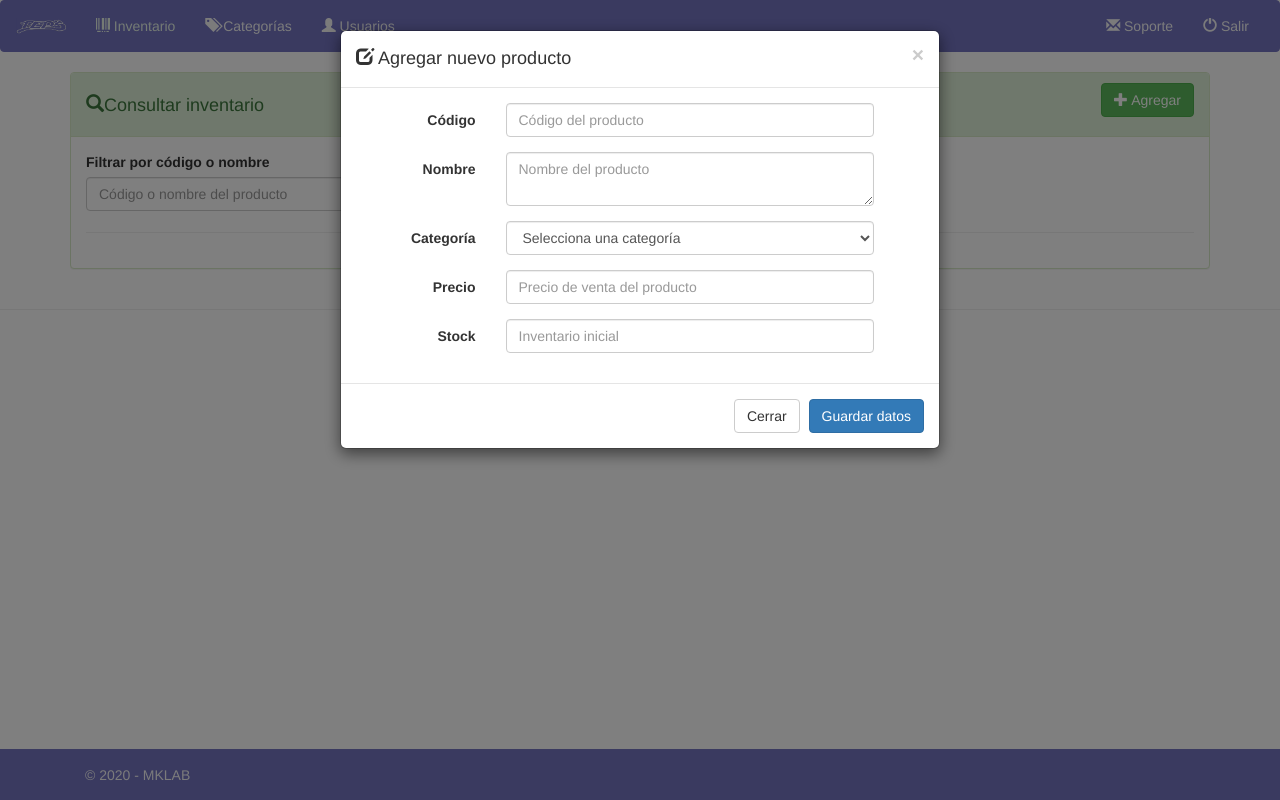
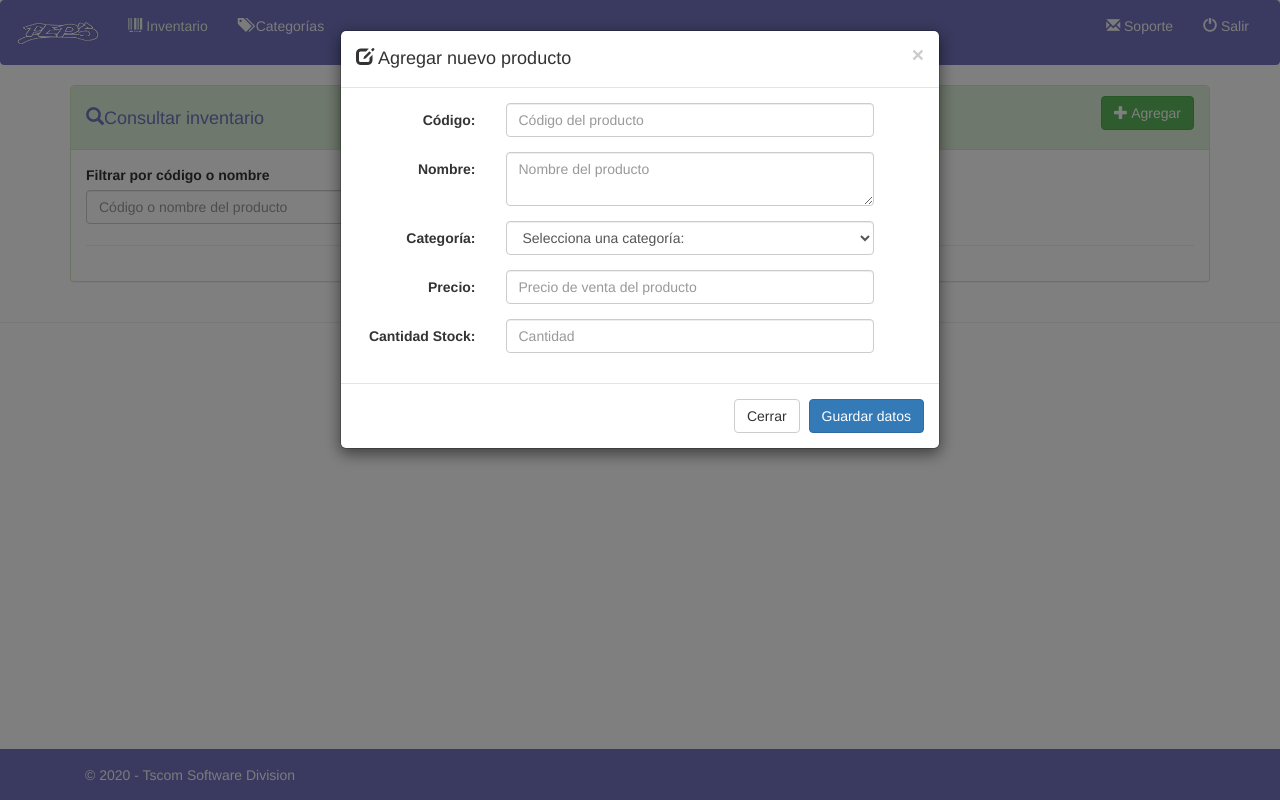
Before and after one commit to MiguelOcegueraM/inventarioTest, a PHP site: page /stock.php in a window 1280 px wide, after a click on "Agregar". Run offline with PHP 8.4, Linux system fonts and the light colour scheme; a user stored in the database is signed in; data comes from the database, SQL or seed files in the repository; data that the repository does not hold is empty; some libraries are stand-ins or nearby versions.

Commit message:
Primer entregable
Por corregir cuestion de imagenes y usuarios

```diff
--- a/ajax/buscar_categorias.php
+++ b/ajax/buscar_categorias.php
@@ -1,10 +1,5 @@
 <?php
 
-	/*-------------------------
-	Autor: Obed Alvarado
-	Web: obedalvarado.pw
-	Mail: info@obedalvarado.pw
-	---------------------------*/
 	include('is_logged.php');//Archivo verifica que el usario que intenta acceder a la URL esta logueado
 	/* Connect To Database*/
 	require_once ("../config/db.php");//Contiene las variables de configuracion para conectar a la base de datos
--- a/ajax/buscar_productos.php
+++ b/ajax/buscar_productos.php
@@ -1,10 +1,5 @@
 <?php
 
-	/*-------------------------
-	Autor: Obed Alvarado
-	Web: obedalvarado.pw
-	Mail: info@obedalvarado.pw
-	---------------------------*/
 	include('is_logged.php');//Archivo verifica que el usario que intenta acceder a la URL esta logueado
 	/* Connect To Database*/
 	require_once ("../config/db.php");//Contiene las variables de configuracion para conectar a la base de datos
--- a/ajax/nuevo_producto.php
+++ b/ajax/nuevo_producto.php
@@ -26,6 +26,7 @@ include('is_logged.php');//Archivo verifica que el usario que intenta acceder a
 		$stock=intval($_POST['stock']);
 		$id_categoria=intval($_POST['categoria']);
 		$precio_venta=floatval($_POST['precio']);
+		//$imagen_producto = addslashes(file_get_contents($_FILES['imagen_producto']['tmp_name']));
 		$date_added=date("Y-m-d H:i:s");
 
 		$sql="INSERT INTO products (codigo_producto, nombre_producto, date_added, precio_producto, stock, id_categoria) VALUES ('$codigo','$nombre','$date_added','$precio_venta', '$stock','$id_categoria')";
--- a/css/custom.css
+++ b/css/custom.css
@@ -11,6 +11,7 @@ http://work.smarchal.com/twbscolor/
 
 .navbar-default .navbar-brand {
     color: #f7f7f7;
+    height: 63px;
 }
 
 .navbar-default .navbar-brand:hover,
@@ -162,3 +163,14 @@ http://work.smarchal.com/twbscolor/
 a {
     color: #7474C1;
 }
+
+.panel-success>.panel-heading {
+    color: #7474C1;
+    background-color: #7474C1;
+}
+
+.panel-success>.panel-heading {
+    color: #7474C1;
+    background-color: #dff0d8;
+    border-color: #d6e9c6;
+}
--- a/footer.php
+++ b/footer.php
@@ -1,6 +1,6 @@
 <div class="navbar navbar-default navbar-fixed-bottom" >
     <div class="container">
-      <p class="navbar-text pull-left">&copy <?php echo date('Y');?> - MKLAB
+      <p class="navbar-text pull-left">&copy <?php echo date('Y');?> - Tscom Software Division
       </p>
    </div>
 </div>
--- a/js/usuarios.js
+++ b/js/usuarios.js
@@ -20,7 +20,7 @@
 
 		function eliminar(id) {
 		    var q = $("#q").val();
-		    if (confirm("Realmente deseas eliminar el usuario")) {
+		    if (confirm("¿Realmente deseas eliminar el usuario?")) {
 		        $.ajax({
 		            type: "GET",
 		            url: "./ajax/buscar_usuarios.php",
--- a/modal/agregar_stock.php
+++ b/modal/agregar_stock.php
@@ -7,18 +7,18 @@
     <div class="modal-content">
       <div class="modal-header">
         <button type="button" class="close" data-dismiss="modal">×</button>
-        <h4 class="modal-title">Agregar Stock</h4>
+        <h4 class="modal-title">Agregar a Stock</h4>
       </div>
       <div class="modal-body">
 
           <div class="form-group">
-            <label for="quantity" class="col-sm-2 control-label">Cantidad</label>
+            <label for="quantity" class="col-sm-2 control-label">Cantidad: </label>
             <div class="col-sm-6">
               <input type="number" min="1" name="quantity" class="form-control" id="quantity" value="" placeholder="Cantidad" required="">
             </div>
           </div>
           <div class="form-group">
-            <label for="reference" class="col-sm-2 control-label">Referencia</label>
+            <label for="reference" class="col-sm-2 control-label">Referencia: </label>
             <div class="col-sm-6">
               <input type="text" name="reference" class="form-control" id="reference" value="" placeholder="Referencia">
             </div>
--- a/modal/editar_categorias.php
+++ b/modal/editar_categorias.php
@@ -14,7 +14,7 @@
 			<form class="form-horizontal" method="post" id="editar_categoria" name="editar_categoria">
 			<div id="resultados_ajax2"></div>
 			  <div class="form-group">
-				<label for="mod_nombre" class="col-sm-3 control-label">Nombre</label>
+				<label for="mod_nombre" class="col-sm-3 control-label">Nombre: </label>
 				<div class="col-sm-8">
 				  <input type="text" class="form-control" id="mod_nombre" name="mod_nombre"  required>
 					<input type="hidden" name="mod_id" id="mod_id">
@@ -24,7 +24,7 @@
 
 
 			  <div class="form-group">
-				<label for="mod_descripcion" class="col-sm-3 control-label">Descripción</label>
+				<label for="mod_descripcion" class="col-sm-3 control-label">Descripción: </label>
 				<div class="col-sm-8">
 				  <textarea class="form-control" id="mod_descripcion" name="mod_descripcion" ></textarea>
 				</div>
--- a/modal/editar_productos.php
+++ b/modal/editar_productos.php
@@ -14,24 +14,24 @@
 			<form class="form-horizontal" method="post" id="editar_producto" name="editar_producto">
 			<div id="resultados_ajax2"></div>
 			  <div class="form-group">
-				<label for="mod_codigo" class="col-sm-3 control-label">Código</label>
+				<label for="mod_codigo" class="col-sm-3 control-label">Código: </label>
 				<div class="col-sm-8">
 				  <input type="text" class="form-control" id="mod_codigo" name="mod_codigo" placeholder="Código del producto" required>
 					<input type="hidden" name="mod_id" id="mod_id">
 				</div>
 			  </div>
 			   <div class="form-group">
-				<label for="mod_nombre" class="col-sm-3 control-label">Nombre</label>
+				<label for="mod_nombre" class="col-sm-3 control-label">Nombre: </label>
 				<div class="col-sm-8">
 				  <textarea class="form-control" id="mod_nombre" name="mod_nombre" placeholder="Nombre del producto" required></textarea>
 				</div>
 			  </div>
 
 			  <div class="form-group">
-				<label for="mod_categoria" class="col-sm-3 control-label">Categoría</label>
+				<label for="mod_categoria" class="col-sm-3 control-label">Categoría: </label>
 				<div class="col-sm-8">
 					<select class='form-control' name='mod_categoria' id='mod_categoria' required>
-						<option value="">Selecciona una categoría</option>
+						<option value="">Selecciona una categoría: </option>
 							<?php
 							$query_categoria=mysqli_query($con,"select * from categorias order by nombre_categoria");
 							while($rw=mysqli_fetch_array($query_categoria))	{
@@ -45,16 +45,23 @@
 			  </div>
 
 			  <div class="form-group">
-				<label for="mod_precio" class="col-sm-3 control-label">Precio</label>
+				<label for="mod_precio" class="col-sm-3 control-label">Precio: </label>
 				<div class="col-sm-8">
 				  <input type="text" class="form-control" id="mod_precio" name="mod_precio" placeholder="Precio de venta del producto" required pattern="^[0-9]{1,5}(\.[0-9]{0,2})?$" title="Ingresa sólo números con 0 ó 2 decimales" maxlength="8">
 				</div>
 			  </div>
 
 			 <div class="form-group">
-				<label for="mod_stock" class="col-sm-3 control-label">Stock</label>
+				<label for="mod_stock" class="col-sm-3 control-label">Cantidad en stock: </label>
 				<div class="col-sm-8">
 				  <input type="number" min="0" class="form-control" id="mod_stock" name="mod_stock" placeholder="Inventario inicial" required  maxlength="8" readonly>
+				</div>
+			</div>
+
+			<div class="form-group">
+				<label for="stock" class="col-sm-3 control-label">Imagen del producto: </label>
+				<div class="col-sm-8">
+				  <input type="file" min="0" class="form-control" id="stock" name="imagen" placeholder="imagen_producto">
 				</div>
 			</div>
 
--- a/modal/eliminar_stock.php
+++ b/modal/eliminar_stock.php
@@ -7,18 +7,18 @@
     <div class="modal-content">
       <div class="modal-header">
         <button type="button" class="close" data-dismiss="modal">×</button>
-        <h4 class="modal-title">Eliminar Stock</h4>
+        <h4 class="modal-title">Retirar de Stock</h4>
       </div>
       <div class="modal-body">
 
           <div class="form-group">
-            <label for="quantity" class="col-sm-2 control-label">Cantidad</label>
+            <label for="quantity" class="col-sm-2 control-label">Cantidad: </label>
             <div class="col-sm-6">
               <input type="number" min="1" name="quantity_remove" class="form-control" id="quantity_remove" value="" placeholder="Cantidad" required="">
             </div>
           </div>
           <div class="form-group">
-            <label for="reference" class="col-sm-2 control-label">Referencia</label>
+            <label for="reference" class="col-sm-2 control-label">Referencia: </label>
             <div class="col-sm-6">
               <input type="text" name="reference_remove" class="form-control" id="reference_remove" value="" placeholder="Referencia">
             </div>
--- a/modal/registro_categorias.php
+++ b/modal/registro_categorias.php
@@ -14,7 +14,7 @@
 			<form class="form-horizontal" method="post" id="guardar_categoria" name="guardar_categoria">
 			<div id="resultados_ajax"></div>
 			  <div class="form-group">
-				<label for="nombre" class="col-sm-3 control-label">Nombre</label>
+				<label for="nombre" class="col-sm-3 control-label">Nombre: </label>
 				<div class="col-sm-8">
 				  <input type="text" class="form-control" id="nombre" name="nombre" required>
 				</div>
@@ -22,7 +22,7 @@
 
 
 			  <div class="form-group">
-				<label for="descripcion" class="col-sm-3 control-label">Descripción</label>
+				<label for="descripcion" class="col-sm-3 control-label">Descripción: </label>
 				<div class="col-sm-8">
 					<textarea class="form-control" id="descripcion" name="descripcion"   maxlength="255" ></textarea>
 
--- a/modal/registro_productos.php
+++ b/modal/registro_productos.php
@@ -11,17 +11,17 @@
 			<h4 class="modal-title" id="myModalLabel"><i class='glyphicon glyphicon-edit'></i> Agregar nuevo producto</h4>
 		  </div>
 		  <div class="modal-body">
-			<form class="form-horizontal" method="post" id="guardar_producto" name="guardar_producto">
+			<form class="form-horizontal" action="nuevo_producto.php" method="post" id="guardar_producto" name="guardar_producto" enctype="multipart/form-data" >
 					<div id="resultados_ajax_productos"></div>
 					<div class="form-group">
-				<label for="codigo" class="col-sm-3 control-label">Código</label>
+						<label for="codigo" class="col-sm-3 control-label">Código: </label>
 						<div class="col-sm-8">
 						<input type="text" class="form-control" id="codigo" name="codigo" placeholder="Código del producto" required>
 						</div>
 					</div>
 
 					<div class="form-group">
-				<label for="nombre" class="col-sm-3 control-label">Nombre</label>
+						<label for="nombre" class="col-sm-3 control-label">Nombre: </label>
 						<div class="col-sm-8">
 							<textarea class="form-control" id="nombre" name="nombre" placeholder="Nombre del producto" required maxlength="255" ></textarea>
 
@@ -29,10 +29,10 @@
 					</div>
 
 					<div class="form-group">
-				<label for="categoria" class="col-sm-3 control-label">Categoría</label>
+						<label for="categoria" class="col-sm-3 control-label">Categoría: </label>
 						<div class="col-sm-8">
 							<select class='form-control' name='categoria' id='categoria' required>
-						<option value="">Selecciona una categoría</option>
+								<option value="">Selecciona una categoría: </option>
 									<?php
 									$query_categoria=mysqli_query($con,"select * from categorias order by nombre_categoria");
 									while($rw=mysqli_fetch_array($query_categoria))	{
@@ -46,18 +46,25 @@
 					</div>
 
 					<div class="form-group">
-				<label for="precio" class="col-sm-3 control-label">Precio</label>
+						<label for="precio" class="col-sm-3 control-label">Precio: </label>
 						<div class="col-sm-8">
 							<input type="text" class="form-control" id="precio" name="precio" placeholder="Precio de venta del producto" required pattern="^[0-9]{1,5}(\.[0-9]{0,2})?$" title="Ingresa sólo números con 0 ó 2 decimales" maxlength="8">
 						</div>
 					</div>
 
 					<div class="form-group">
-				<label for="stock" class="col-sm-3 control-label">Stock</label>
+						<label for="stock" class="col-sm-3 control-label">Cantidad Stock: </label>
 						<div class="col-sm-8">
-				  <input type="number" min="0" class="form-control" id="stock" name="stock" placeholder="Inventario inicial" required  maxlength="8">
+							<input type="number" min="0" class="form-control" id="stock" name="stock" placeholder="Cantidad" required  maxlength="8">
 						</div>
 					</div>
+
+					<!-- <div class="form-group">
+						<label for="stock" class="col-sm-3 control-label">Imagen del producto: </label>
+						<div class="col-sm-8">
+							<input type="file" class="form-control" id="imagen_producto" name="imagen_producto" placeholder="imagen"  >
+						</div>
+					</div> -->
 
 
 
--- a/navbar.php
+++ b/navbar.php
@@ -12,8 +12,8 @@
         <span class="icon-bar"></span>
         <span class="icon-bar"></span>
       </button>
-      <a  href="index.php">
-        <img class="navbar-brand" src="img/pepslogo.png" alt="logo">
+      <a  href="index.php" >
+        <img class="navbar-brand" id="logo" src="img/pepslogo.png" alt="logo">
       </a>
     </div>
 
@@ -21,11 +21,11 @@
     <div class="collapse navbar-collapse" id="bs-example-navbar-collapse-1">
       <ul class="nav navbar-nav">
         <li class="<?php if (isset($active_productos)){echo $active_productos;}?>"><a href="stock.php"><i class='glyphicon glyphicon-barcode'></i> Inventario</a></li>
-		<li class="<?php if (isset($active_categoria)){echo $active_categoria;}?>"><a href="categorias.php"><i class='glyphicon glyphicon-tags'></i> Categorías</a></li>
-		<li class="<?php if (isset($active_usuarios)){echo $active_usuarios;}?>"><a href="usuarios.php"><i  class='glyphicon glyphicon-user'></i> Usuarios</a></li>
+        <li class="<?php if (isset($active_categoria)){echo $active_categoria;}?>"><a href="categorias.php"><i class='glyphicon glyphicon-tags'></i> Categorías</a></li>
+        <!--<li class="<?php if (isset($active_usuarios)){echo $active_usuarios;}?>"><a href="usuarios.php"><i  class='glyphicon glyphicon-user'></i> Usuarios</a></li> -->
        </ul>
       <ul class="nav navbar-nav navbar-right">
-        <li><a href="http://tscom.co/" target='_blank'><i class='glyphicon glyphicon-envelope'></i> Soporte</a></li>
+        <li><a href="http://tscom.co/contacto.php" target='_blank'><i class='glyphicon glyphicon-envelope'></i> Soporte</a></li>
 		<li><a href="login.php?logout"><i class='glyphicon glyphicon-off'></i> Salir</a></li>
       </ul>
     </div><!-- /.navbar-collapse -->
```
Also changed, not shown: categorias.php (+1 -6 lines), js/categorias.js (+20 -20 lines), producto.php (+8 -12 lines), img/stock-in2.png (added), img/stock-out2.png (added). Lines whose indentation alone changed are shown as unchanged.
